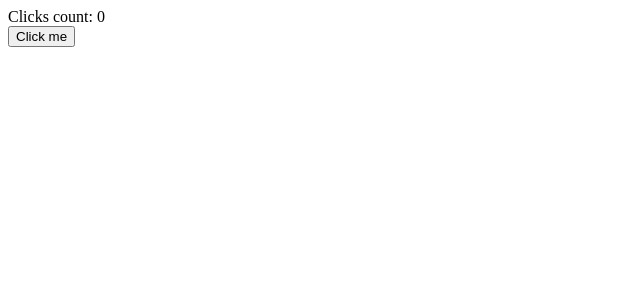
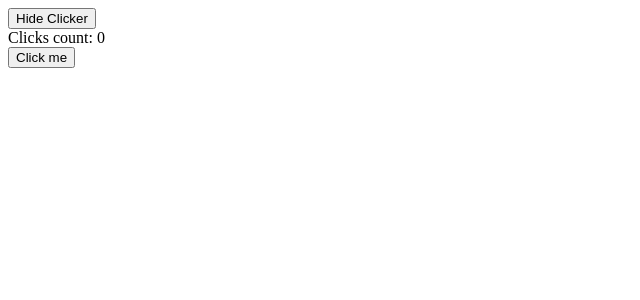
Before and after one commit to Jun-del/threejs-journey, a React (Create React App) app in the folder react-first-application/: page / in a window 1280 px wide. Shown: the top 300 px of the page, without its empty margins (0-640 px from the left). Built offline with nearby package versions, Linux system fonts and the light colour scheme.

Commit message:
Add button to show and hide clicker
Add button to show and hide clicker.

```diff
--- a/react-first-application/src/App.js
+++ b/react-first-application/src/App.js
@@ -1,11 +1,23 @@
+import { useState } from "react";
 import Clicker from "./Clicker.js";
 
 export default function App() {
-  console.log("App rendered");
+  const [hasClicker, setHasClicker] = useState(true);
+
+  const toggleClickerClick = () => {
+    setHasClicker(!hasClicker);
+  };
 
   return (
     <>
-      <Clicker></Clicker>
+      <button onClick={toggleClickerClick}>
+        {hasClicker ? "Hide" : "Show"} Clicker
+      </button>
+
+      {/* {hasClicker ? <Clicker /> : null} */}
+
+      {/* Check left and right condition; if true, return clicker */}
+      {hasClicker && <Clicker />}
     </>
   );
 
```
